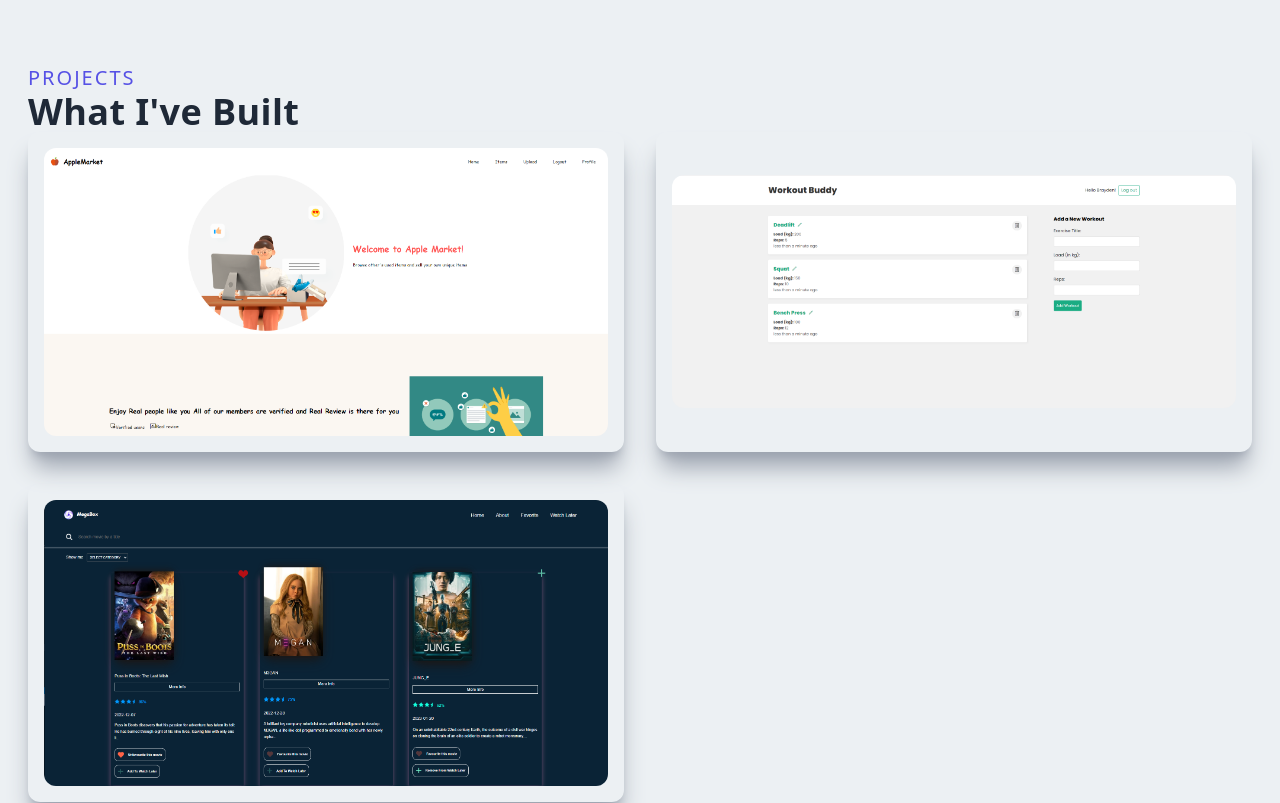
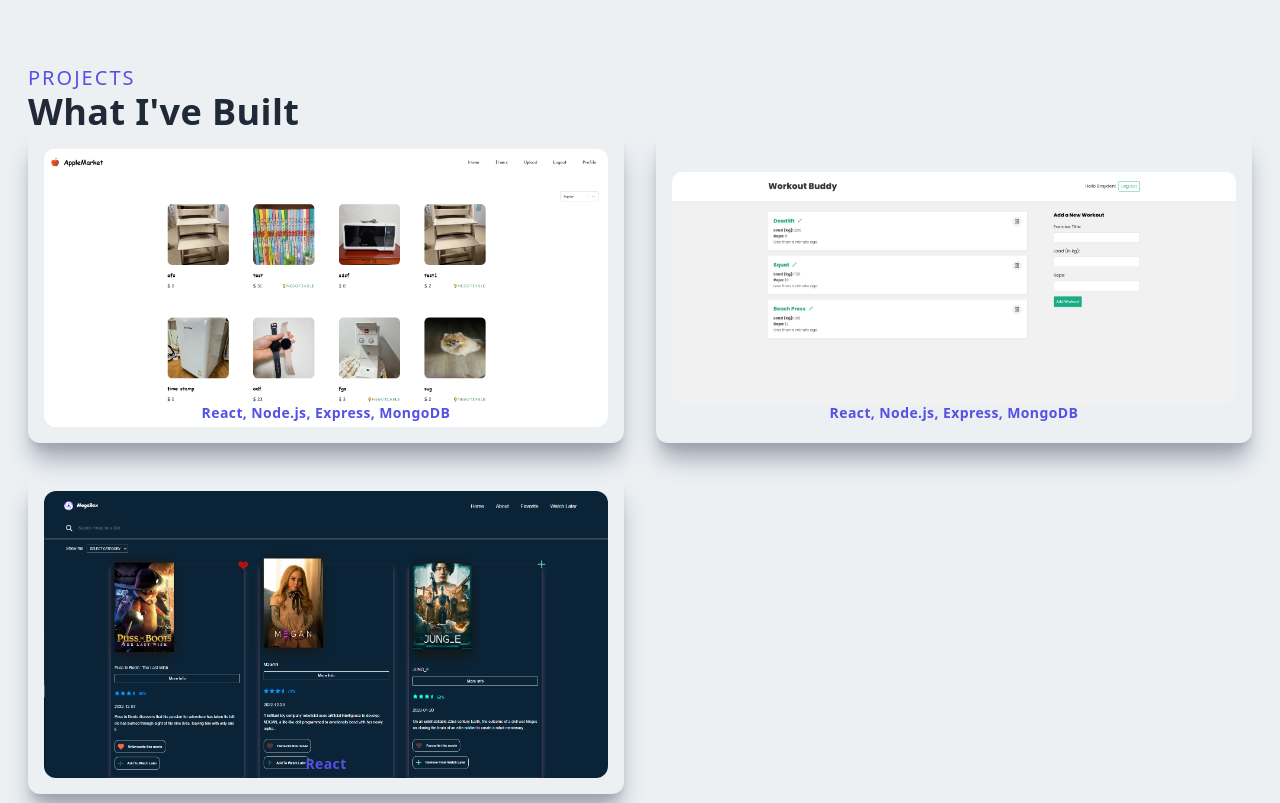
Before and after one commit to YHKimmm/Portfolio, a Next.js app: page / in a window 1280 px wide. Shown: the part 2400-3203 px from the top of the page. Built offline with nearby package versions, Linux system fonts and the light colour scheme.

Commit message:
nav bar outside click close it

```diff
--- a/components/Navbar.jsx
+++ b/components/Navbar.jsx
@@ -1,5 +1,5 @@
 /* eslint-disable react/no-unescaped-entities */
-import React, { useState, useEffect } from 'react'
+import React, { useState, useEffect, useRef } from 'react'
 import Image from 'next/image'
 import Link from 'next/link'
 import img from '../public/assets/navLogo.png'
@@ -9,12 +9,16 @@ import { BsFillPersonLinesFill } from 'react-icons/bs'
 import { useRouter } from 'next/router'
 
 const Navbar = () => {
+
     const [nav, setNav] = useState(false)
     const [shadow, setShadow] = useState(false)
     const [navBg, setNavBg] = useState("#ecf0f3")
     const [navColor, setNavColor] = useState("#1f2937")
 
     const router = useRouter()
+
+    const ref = useRef(null);
+    useOnClickOutside(ref, () => setNav(false));
 
     useEffect(() => {
         if (
@@ -77,7 +81,7 @@ const Navbar = () => {
             </div>
 
             <div className={nav ? 'md:hidden fixed left-0 top-0 w-full h-screen bg-black/70' : ''}>
-                <div className=
+                <div ref={ref} onClick={() => { setNav(false) }} className=
                     {nav ?
                         'fixed left-0 top-0 w-[75%] sm:w-[60%] md:w-[45%] h-screen bg-[#ecf0f3] p-10 ease-in duration-500'
                         : 'fixed left-[-100%] top-0 p-10 ease-in duration-500'
@@ -135,6 +139,27 @@ const Navbar = () => {
     );
 };
 
+// Hook
+function useOnClickOutside(ref, handler) {
+    useEffect(
+        () => {
+            const listener = (event) => {
+                // Do nothing if clicking ref's element or descendent elements
+                if (!ref.current || ref.current.contains(event.target)) {
+                    return;
+                }
+                handler(event);
+            };
+            document.addEventListener("mousedown", listener);
+            document.addEventListener("touchstart", listener);
+            return () => {
+                document.removeEventListener("mousedown", listener);
+                document.removeEventListener("touchstart", listener);
+            };
+        },
+        [ref, handler]
+    );
+}
 
 
 export default Navbar;
--- a/components/ProjectItem.jsx
+++ b/components/ProjectItem.jsx
@@ -1,19 +1,21 @@
 import React from 'react'
 import Image from 'next/image'
 import Link from 'next/link'
-
-const ProjectItem = ({ title, backgroundImg, projectUrl }) => {
+const ProjectItem = ({ title, backgroundImg, projectUrl, stacks }) => {
   return (
-    <div className='relative flex items-center justify-center h-auto w-full shadow-xl shadow-gray-400 rounded-xl p-4 group hover:bg-gradient-to-r from-[#5651e5] to-[#709dff]'>
+    <div className='relative text-white flex items-center justify-center h-auto w-full shadow-xl shadow-gray-400 rounded-xl p-4 group hover:bg-gradient-to-r from-[#5651e5] to-[rgb(175,191,224)]'>
       <Image className='rounded-xl group-hover:opacity-10' src={backgroundImg} alt='/' />
       <div className='hidden group-hover:block absolute top-[50%] left-[50%] translate-x-[-50%] translate-y-[-50%]'>
         <h3 className='text-2xl text-white tracking-wider text-center'>{title}</h3>
-        <p className='pb-4 pt-2 text-white text-center'>React, Node.js</p>
+        <p className='pb-4 pt-2 text-white text-center'>{stacks}</p>
         <Link href={projectUrl}>
           <p className='text-center py-3 rounded-lg bg-white text-gray-700 font-bold text-lg cursor-pointer'>More Info</p>
         </Link>
       </div>
+      <p className='absolute right-15 bottom-5 z-10 font-bold  text-[#5651e5] text-sm text-center group-hover:hidden'>{stacks}</p>
     </div>
+
+
   )
 }
 
--- a/components/Projects.jsx
+++ b/components/Projects.jsx
@@ -1,9 +1,10 @@
 /* eslint-disable react/no-unescaped-entities */
 import React from 'react'
 import ProjectItem from './ProjectItem'
-import appleMarketImg from '../public/assets/appleMarketHomePg.png'
+import appleMarketImg from '../public/assets/appleMarketItemPg.png'
 import workoutImg from '../public/assets/workoutBuddy.png'
 import movieAppImg from '../public/assets/movieApp.png'
+
 const Projects = () => {
     return (
         <div id='projects' className='w-full'>
@@ -14,15 +15,21 @@ const Projects = () => {
                     <ProjectItem
                         title='Apple Market'
                         backgroundImg={appleMarketImg}
-                        projectUrl='/applemarket' />
+                        projectUrl='/applemarket'
+                        stacks='React, Node.js, Express, MongoDB'
+                    />
                     <ProjectItem
                         title='Workout Buddy'
                         backgroundImg={workoutImg}
-                        projectUrl='/workout' />
+                        projectUrl='/workout'
+                        stacks='React, Node.js, Express, MongoDB'
+                    />
                     <ProjectItem
                         title='Movie App'
                         backgroundImg={movieAppImg}
-                        projectUrl='/movie' />
+                        projectUrl='/movie'
+                        stacks='React'
+                    />
                 </div>
             </div>
         </div>
```
